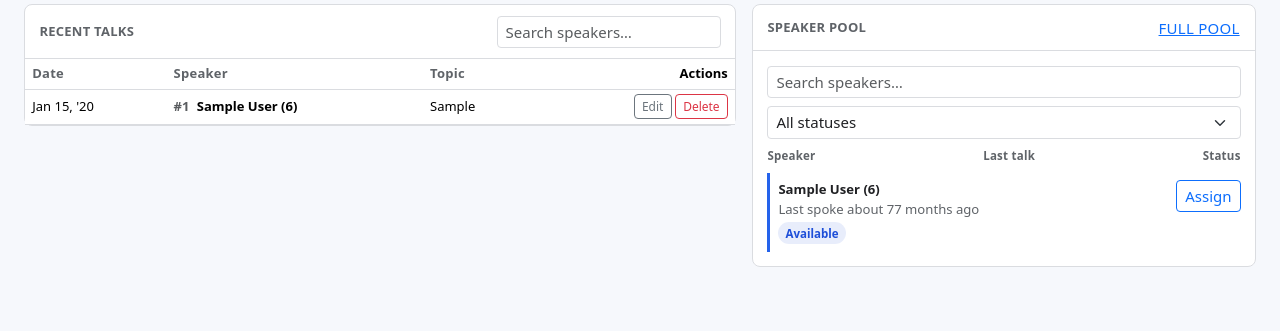
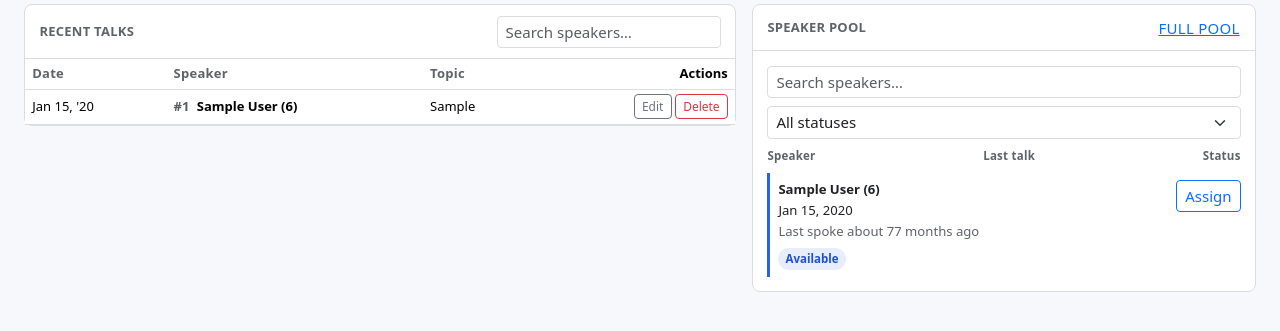
Before and after one commit to alexanderrichhunt-creator/branch-secretary-tool, a Flask app: page /talks in a window 1280 px wide. Shown: the part 153-484 px from the top of the page. Run offline with Flask 3, Linux system fonts and the light colour scheme; a user stored in the database is signed in; tables that the repository leaves empty hold one stand-in row (values such as "Sample post"); some libraries are stand-ins or nearby versions.

Commit message:
Split speaker pool date and last-spoke into separate rows.
Show talk date, relative last-spoke summary, and status badge on separate lines in the compact pool list.

Co-authored-by: Cursor <cursoragent@cursor.com>

```diff
--- a/app/static/app.css
+++ b/app/static/app.css
@@ -245,7 +245,19 @@ body {
 }
 
 .speaker-pool-compact-list .speaker-pool-badge {
-  margin-top: 0.2rem;
+  margin-top: 0;
+}
+
+.speaker-pool-compact-date {
+  margin-top: 0.1rem;
+}
+
+.speaker-pool-compact-summary {
+  margin-top: 0.1rem;
+}
+
+.speaker-pool-compact-status {
+  margin-top: 0.25rem;
 }
 
 .speaker-pool-legend-panel .panel-header {
--- a/app/templates/partials/speaker_pool_table.html
+++ b/app/templates/partials/speaker_pool_table.html
@@ -44,8 +44,17 @@
           >
             <div class="min-w-0">
               <div class="fw-semibold small">{{ member_label(row.member) }}</div>
-              <div class="small muted">{{ row.last_talk_summary }}</div>
-              <span class="speaker-pool-badge speaker-pool-badge-{{ row.status }}">{{ row.status_label }}</span>
+              <div class="small speaker-pool-compact-date">
+                {% if row.last_talk_display %}
+                  {{ row.last_talk_display }}
+                {% else %}
+                  <span class="muted">—</span>
+                {% endif %}
+              </div>
+              <div class="small muted speaker-pool-compact-summary">{{ row.last_talk_summary }}</div>
+              <div class="speaker-pool-compact-status">
+                <span class="speaker-pool-badge speaker-pool-badge-{{ row.status }}">{{ row.status_label }}</span>
+              </div>
             </div>
             {% if show_schedule %}
               {% if assign_in_modal %}
```
